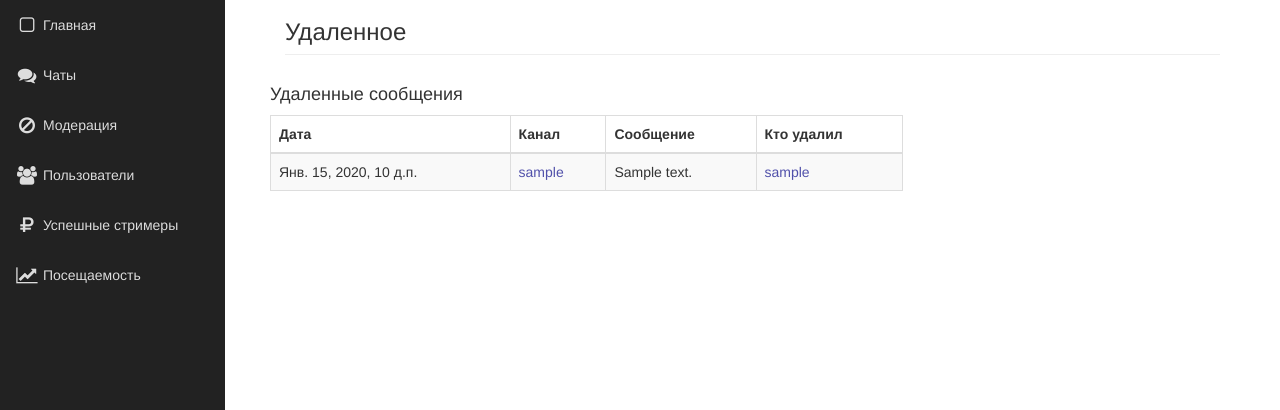
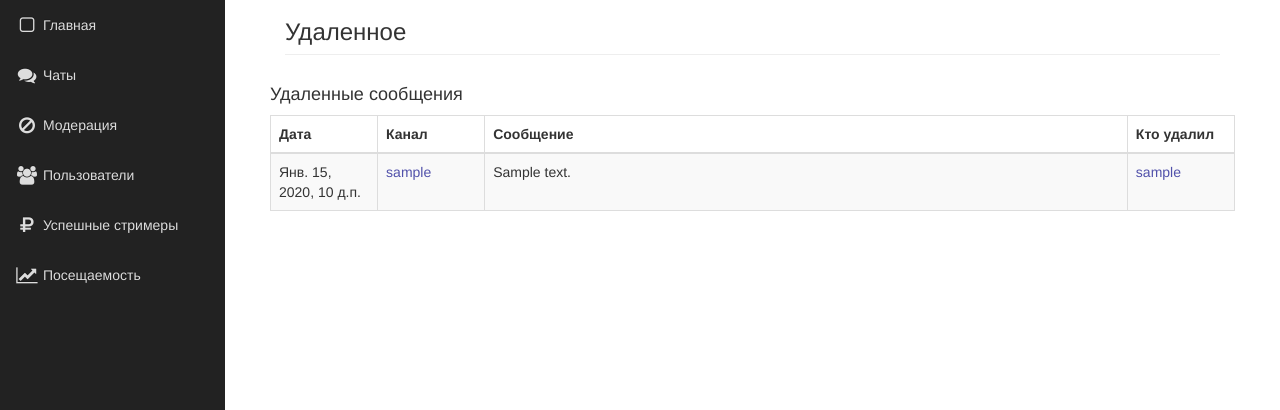
Before and after one commit to strayge/ggstats, a Django app: page /gg/removed in a window 1280 px wide. Shown: the part 51-461 px from the top of the page. Run offline with Django 3.2, Linux system fonts and the light colour scheme; tables that the repository leaves empty hold one stand-in row (values such as "Sample post"); some libraries are stand-ins or nearby versions.

Commit message:
fixed tables width

```diff
--- a/web/src/ggchat/static/ggchat/main.css
+++ b/web/src/ggchat/static/ggchat/main.css
@@ -66,3 +66,11 @@ a {
 .navbar-inverse .navbar-nav > li > a {
     color: #ddd !important;
 }
+
+/* save tables width */
+table {
+	table-layout: fixed;
+}
+td {
+	word-wrap: break-word;
+}
--- a/web/src/ggchat/templates/ggchat/removed.html
+++ b/web/src/ggchat/templates/ggchat/removed.html
@@ -9,7 +9,7 @@
 {% block main %}
         {# row 1 #}
         <div class="row">
-            <div class="col-md-8 col-sm-12">
+            <div class="col-md-12 col-sm-12">
 
                 {% if removed_messages|length %}
                 <h4>Удаленные сообщения</h4>
@@ -18,6 +18,12 @@
                         <thead>
                         <tr><th>Дата</th><th>Канал</th><th>Сообщение</th><th>Кто удалил</th></tr>
                         </thead>
+                        <colgroup>
+                        	<col class="col-md-1">
+                        	<col class="col-md-1">
+                        	<col class="col-md-6">
+                        	<col class="col-md-1">
+                        </colgroup>
                         <tbody>
                         {% for message in removed_messages %}
                             <tr>
```
